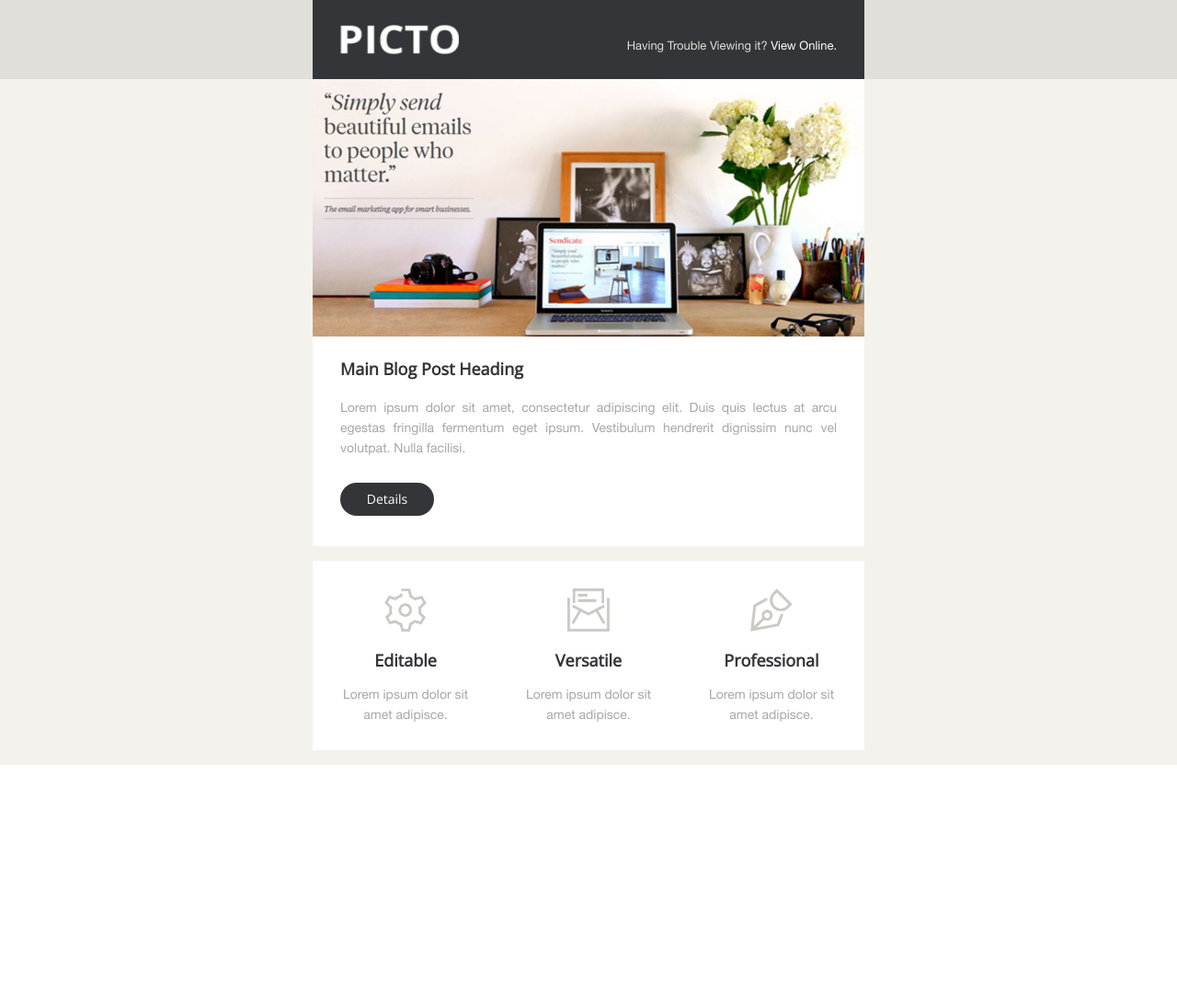
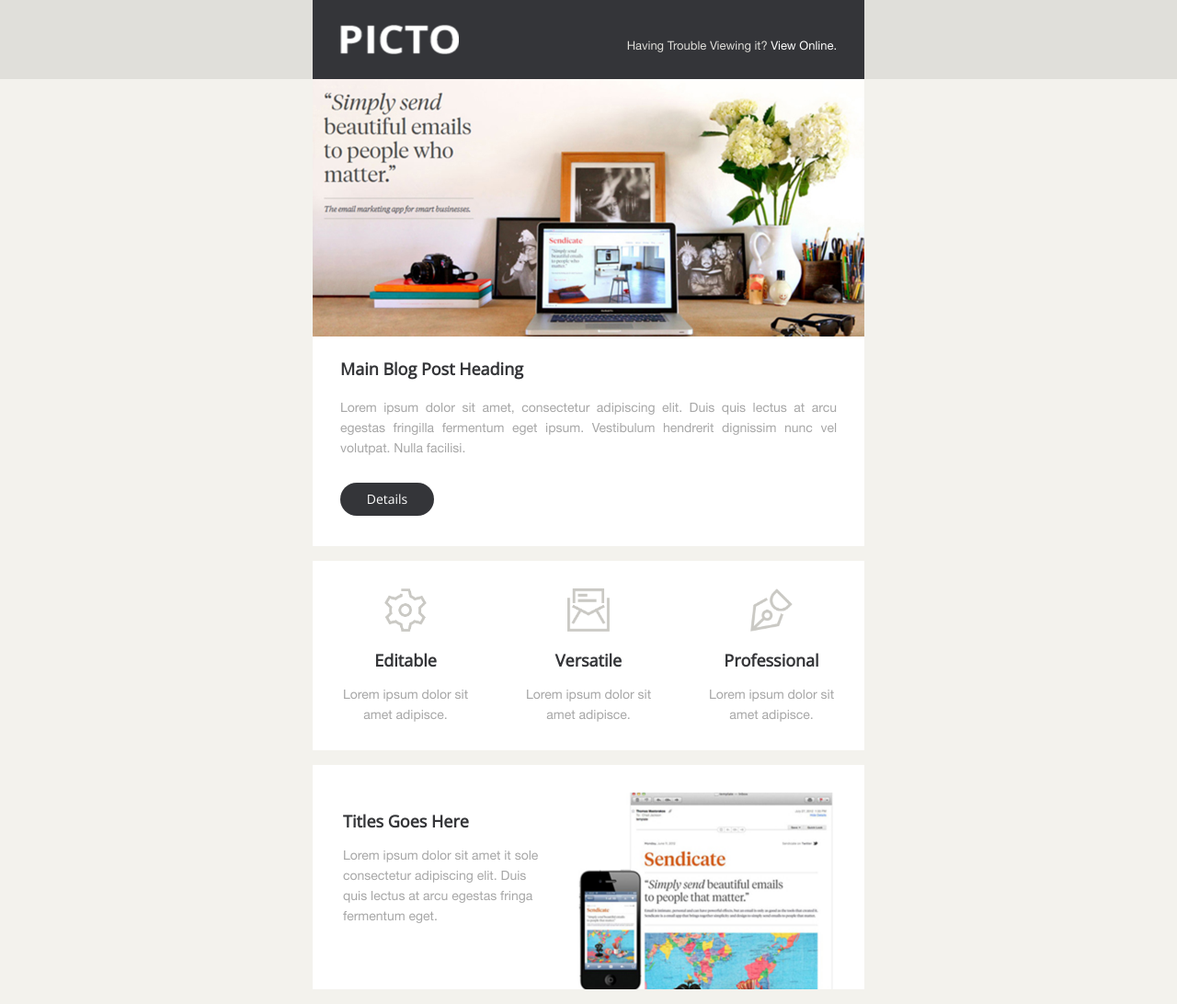
Before and after one commit to YuraLinkev1ch/email-picto, a plain HTML site: page index.html in a window 1280 px wide. Shown: the whole page at 92% size. Before the commit the page ends 832 px from the top, so only its background shows below. Drawn offline with nearby package versions, Linux system fonts and the light colour scheme.

Commit message:
add section

```diff
--- a/index.html
+++ b/index.html
@@ -274,6 +274,77 @@
 										</tbody>
 									</table>
 
+									<table  cellpadding="0" cellspacing="0" border="0" width="100%" bgcolor="#FFFFFF">
+										<tbody>
+											<tr>
+												<td align="center" >
+													<div style="height: 30px; line-height: 30px; font-size: 28px">&nbsp;</div>
+													<!--[if (gte mso 9)|(IE)]>
+													<table border="0" cellspacing="0" cellpadding="0">
+													<tr><td width="252" align="center" valign="top"><![endif]-->
+														<div style="display: inline-block; width: 252px; vertical-align: top">
+															<table border="0" cellspacing="0" cellpadding="0" style="border-collapse: collapse; width: 220px;">
+																<tr>
+																	<td align="center" valign="top">
+																		<div style="mso-table-lspace:-5px;mso-table-rspace:-5px;">
+																			<table cellpadding="0" cellspacing="0" border="0" width="100%">
+																				<tr>
+																					<td align="left">
+																						<div style="height: 23px; line-height: 23px; font-size: 21px">&nbsp;</div>
+																						<span style="font-family: Arial, Helvetica, sans-serif, 'Open Sans'; font-size: 18px; color: #343538; font-weight: 700; "> Titles Goes Here</span>
+																						<div style="height: 19px; line-height: 19px; font-size: 17px">&nbsp;</div>
+																						<p style="Margin: 0; font-family: Arial, Helvetica, sans-serif, 'HelveticaNeue'; font-size: 14px; color: rgb(167, 167, 167); line-height: 22px; ">
+																							Lorem ipsum dolor sit amet it sole consectetur adipiscing elit. Duis quis lectus at arcu egestas fringa fermentum eget.
+																						</p>
+																						<div style="height: 27px; line-height: 27px; font-size: 25px">&nbsp;</div>
+																					</td>
+																				</tr>
+																			</table>
+																		</div>
+																	</td>
+																</tr>
+															</table>
+														</div>
+
+													<!--[if (gte mso 9)|(IE)]></td><td width="310" align="center" valign="top"><![endif]-->
+														<div style="display: inline-block; width: 310px; vertical-align: top">
+															<table border="0" cellspacing="0" cellpadding="0" style="border-collapse: collapse; width: 278px;">
+																<tr>
+																	<td align="center" valign="top">
+																		<div style="mso-table-lspace:-5px;mso-table-rspace:-5px;">
+																			<table cellpadding="0" cellspacing="0" border="0" width="100%">
+																				<tr>
+																					<td align="right">
+																						<a  href="https://www.facebook.com/profile.php?id=100027150360516" target="_blank">
+																							<img width="278" height="214" border="0" src="https://raw.githubusercontent.com/YuraLinkev1ch/email-picto/master/picture1.png" alt="picture" />
+																						</a>
+
+																					</td>
+																				</tr>
+																			</table>
+																		</div>
+																	</td>
+																</tr>
+															</table>
+														</div>
+													<!--[if (gte mso 9)|(IE)]>
+                    								</td></tr>
+													</table><![endif]-->
+
+												</td>
+											</tr>
+										</tbody>
+									</table>
+
+									<table cellpadding="0" cellspacing="0" border="0"  width="100%" bgcolor="#F3F2ED">
+										<tbody>
+											<tr>
+												<td height="15">
+													&nbsp;
+												</td>
+											</tr>
+										</tbody>
+									</table>
 								</td>
 							</tr>
 						</tbody>
```
Also changed, not shown: picture1.png (added).
